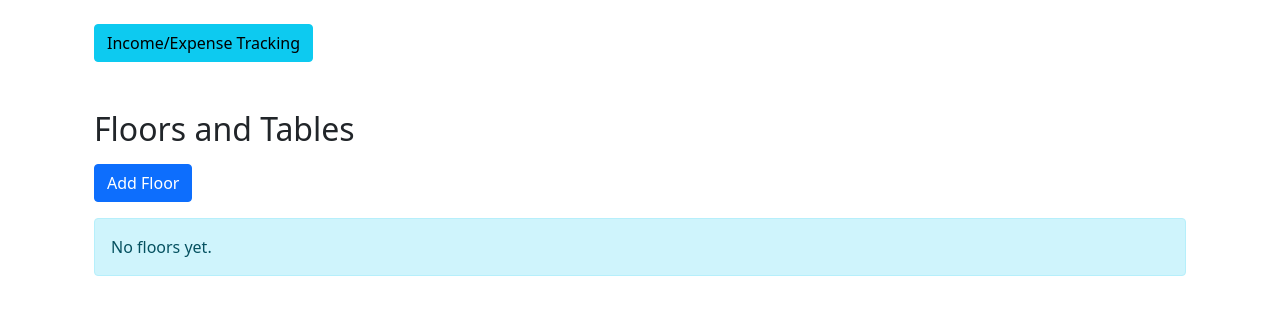
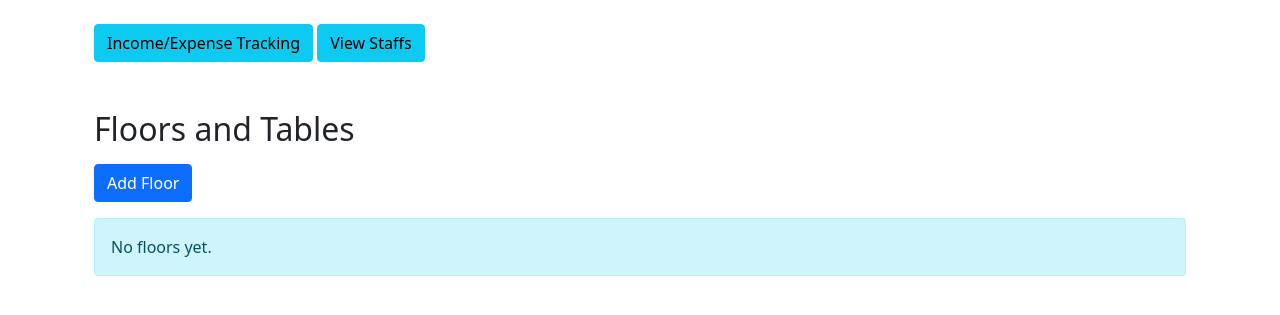
Before and after one commit to nrllhdyn/POS_system, a Django app: template core/templates/core/restaurant_detail.html in a window 1280 px wide. Shown: the part 56-371 px from the top of the page. Run offline with Django 5.2, Linux system fonts and the light colour scheme; the template is opened without the code that fills it, so the values that code supplies are empty; some libraries are stand-ins or nearby versions.

Commit message:
satff button

```diff
--- a/core/templates/core/restaurant_detail.html
+++ b/core/templates/core/restaurant_detail.html
@@ -5,6 +5,7 @@
     <h1 class="mb-4">{{ restaurant.name }}</h1>
     <p class="lead">{{ restaurant.address }}</p>
     <a href="{% url 'income_expense_list' restaurant.id %}" class="btn btn-info">Income/Expense Tracking</a>
+    <a href="{% url 'restaurant_staff' restaurant.id %}" class="btn btn-info">View Staffs</a>
     <h2 class="mt-5 mb-3">Floors and Tables</h2>
     <a href="{% url 'add_floor' restaurant.id %}" class="btn btn-primary mb-3">Add Floor</a>
 
```
